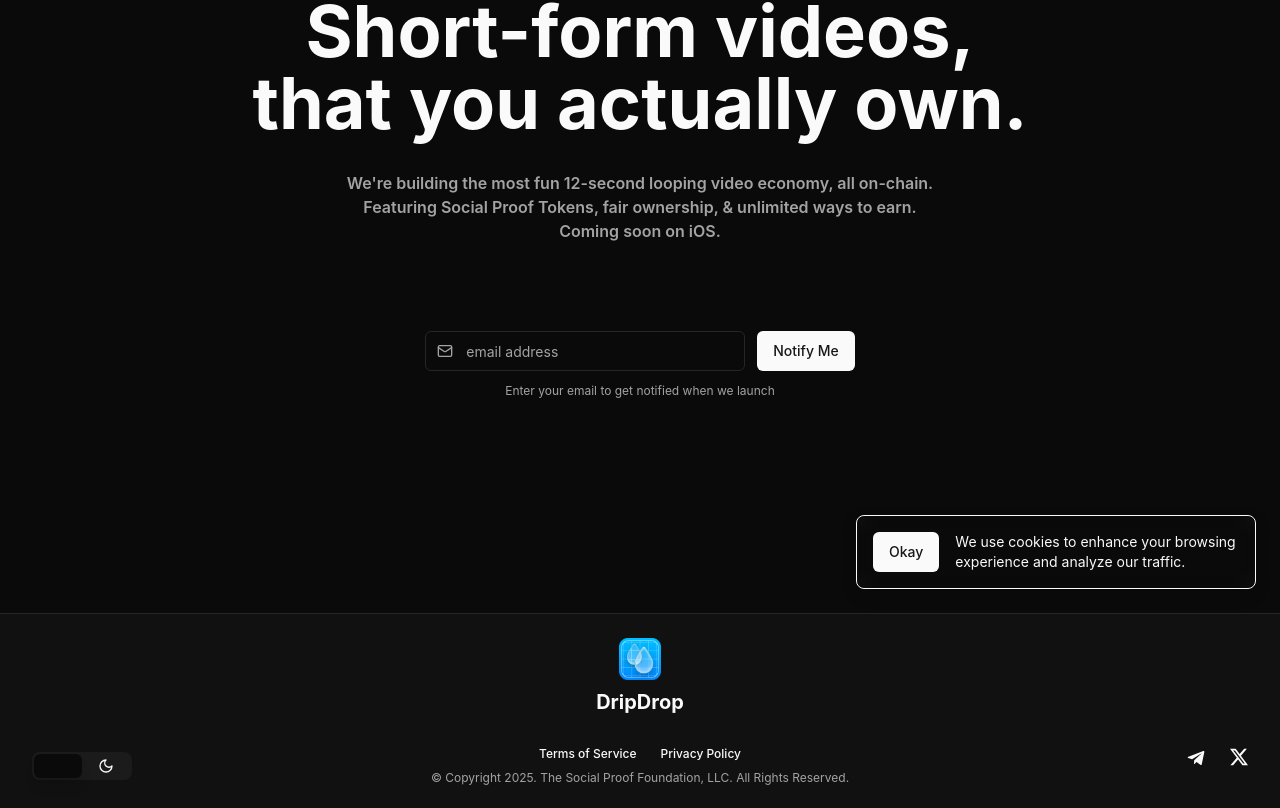
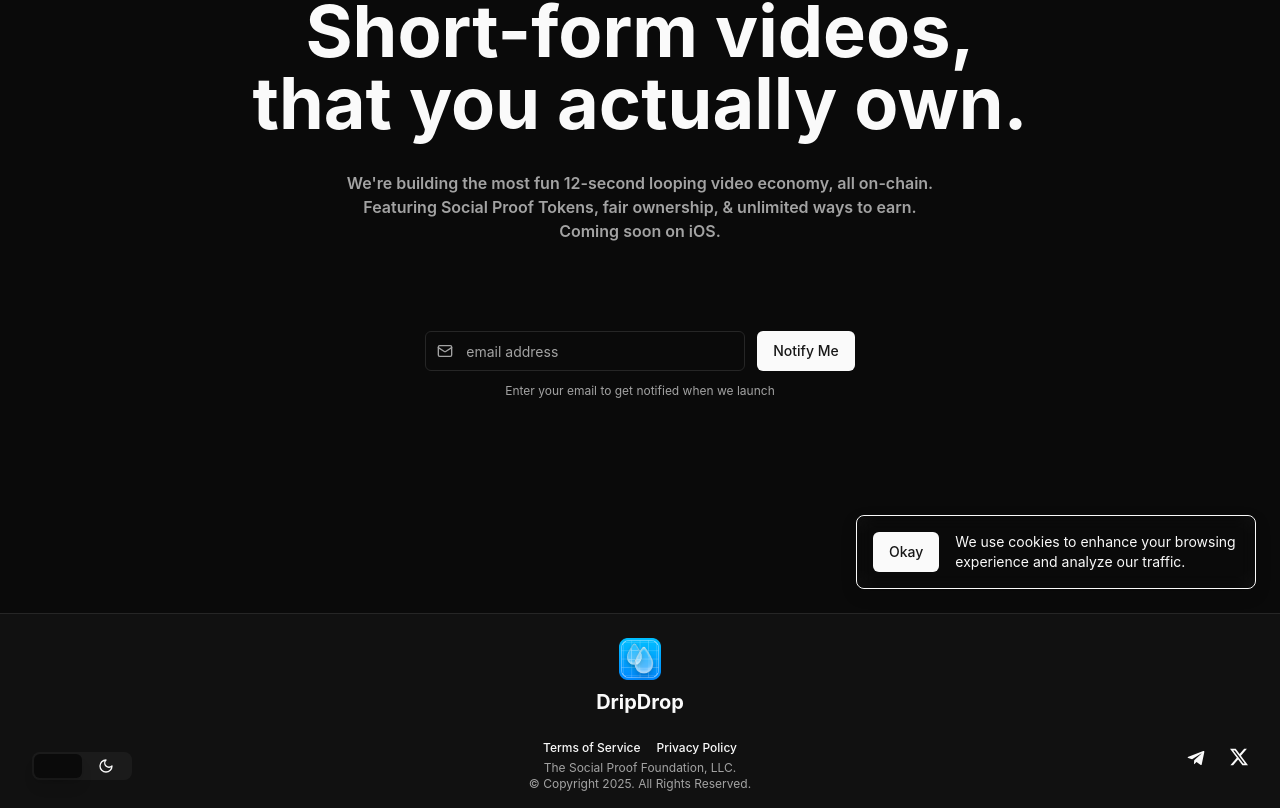
Before and after one commit to The-Social-Proof-Foundation/dripdrop-frontend, a Next.js app: page / in a window 1280 px wide. Shown: the part 187-995 px from the top of the page. Built offline with nearby package versions, Linux system fonts and the light colour scheme; no server answers.

Commit message:
Update footer.tsx

```diff
--- a/components/footer.tsx
+++ b/components/footer.tsx
@@ -62,7 +62,7 @@
 
              {/* Center - Terms and Privacy - Absolutely centered */}
              <div className="flex flex-col items-center sm:absolute sm:left-1/2 sm:transform sm:-translate-x-1/2 order-3 sm:order-2">
-               <div className="flex gap-6 text-xs mb-2">
+               <div className="flex gap-4 text-xs mb-1">
                  <Link href="/terms" className="hover:underline text-primary transition-colors duration-300 font-medium hover:font-semibold">
                    Terms of Service
                  </Link>
@@ -71,9 +71,14 @@
                  </Link>
                </div>
 
-               <p className="text-xs text-muted-foreground">
-                 © Copyright {new Date().getFullYear()}. <Link href="https://socialproof.foundation" target="_blank" rel="noopener noreferrer" className="hover:underline hover:font-medium">The Social Proof Foundation, LLC.</Link> All Rights Reserved.
-               </p>
+               <div className="text-center">
+                 <Link href="https://socialproof.foundation" target="_blank" rel="noopener noreferrer" className="text-xs text-muted-foreground hover:underline hover:font-medium block">
+                   The Social Proof Foundation, LLC.
+                 </Link>
+                 <p className="text-xs text-muted-foreground">
+                   © Copyright {new Date().getFullYear()}. All Rights Reserved.
+                 </p>
+               </div>
              </div>
           </div>
         </div>
```
